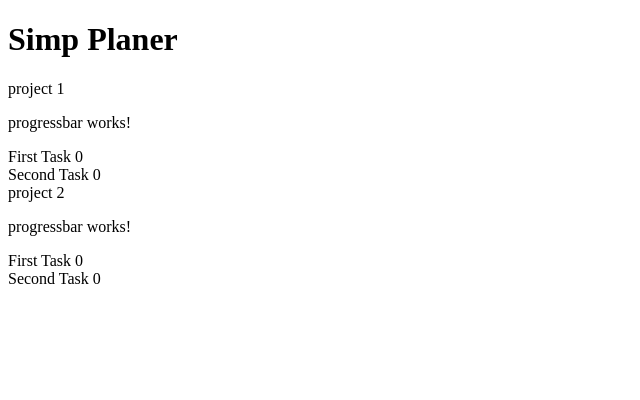
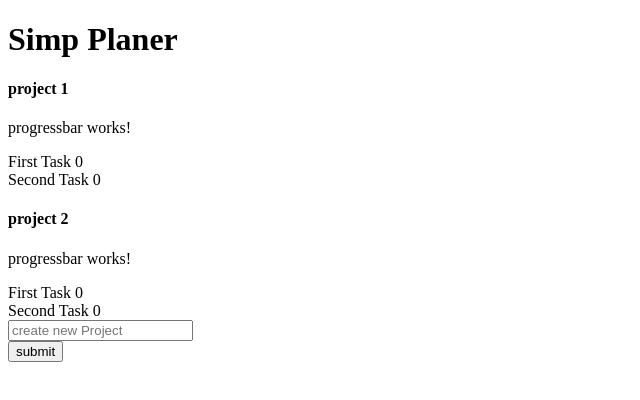
Before and after one commit to RouvenGonzalez/App-Template, an Angular app in the folder projekt/: page / in a window 1280 px wide. Shown: the top 400 px of the page, without its empty margins (0-640 px from the left). Built offline with nearby package versions, Linux system fonts and the light colour scheme.

Commit message:
#2 added a form to add a new project to the project.component.html

```diff
--- a/projekt/src/app/project/project.component.html
+++ b/projekt/src/app/project/project.component.html
@@ -1,5 +1,12 @@
-<div *ngFor="let project of getProject()">
-{{project.name}}
-<app-progressbar></app-progressbar>
-<app-task></app-task>
+<div>
+    <div *ngFor="let project of getProject()">
+        <h4>{{project.name}}</h4>
+        <app-progressbar></app-progressbar>
+        <app-task></app-task>
+    </div>
+    <form #newProject = "ngForm" (ngSubmit) = "addProject(newProject.value)">
+        <input type = "text" name = "Project name" placeholder = "create new Project" ngModel>
+      <br>
+        <input type="submit" value="submit">
+      </form>
 </div>
```
